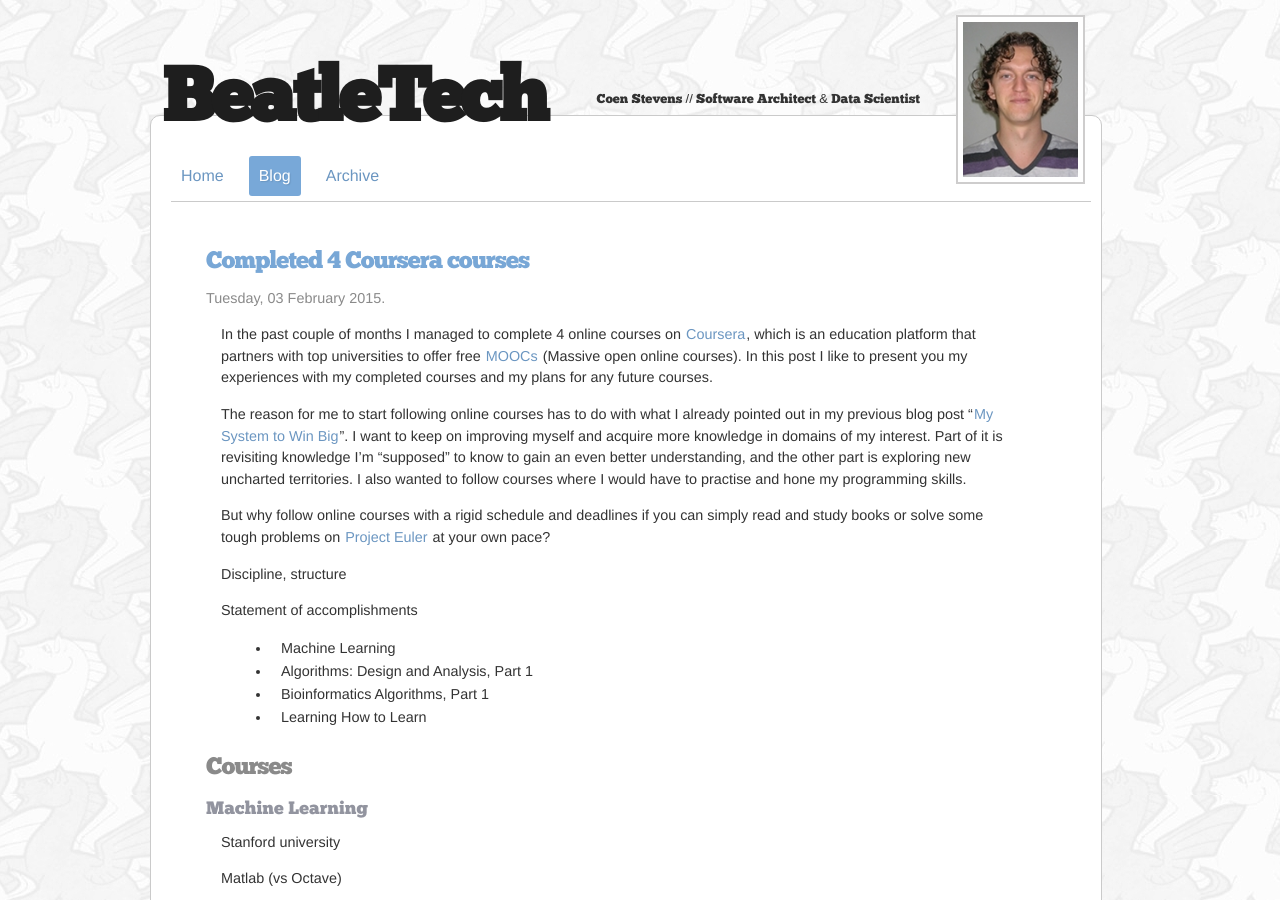
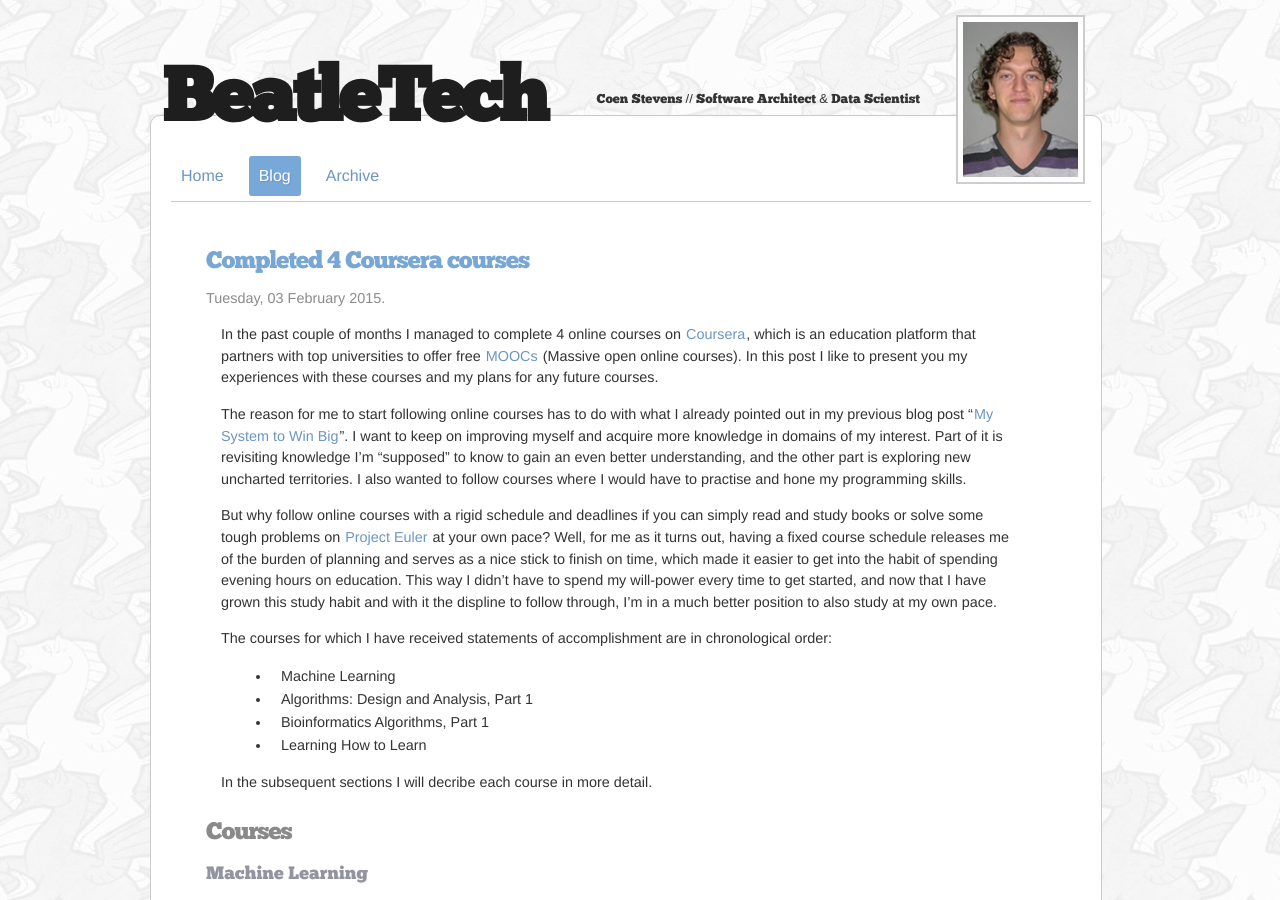
Before and after one commit to beatlevic/beatletech, a Jekyll site: the page built from _posts/2015-02-03-coursera-courses.markdown, in a window 1280 px wide and 900 px high. Built offline with Jekyll 4.4.1, drawn with Linux system fonts in a browser that asks for light colours; nearby versions of some CDN libraries; Markdown is read by kramdown in place of the engine named in the settings; comment, search, counter and statistics services are not loaded.

Commit message:
Finished intro coursera

```diff
--- a/_posts/2015-02-03-coursera-courses.markdown
+++ b/_posts/2015-02-03-coursera-courses.markdown
@@ -11,29 +11,31 @@ published: true
 In the past couple of months I managed to complete 4 online courses on
 [Coursera](http://coursera.com), which is an education platform that partners with top universities
 to offer free [MOOCs](http://en.wikipedia.org/wiki/Massive_open_online_course) (Massive open online
-courses). In this post I like to present you my experiences with my completed courses and my plans for any
+courses). In this post I like to present you my experiences with these courses and my plans for any
 future courses.
 
 The reason for me to start following online courses has to do with what I already pointed out in my
-previous blog post "[My System to Win Big](http://beatletech.com/2015/01/31/my-system)". I want to
+previous blog post "[My System to Win Big](http://beatletech.com/2015/02/03/my-system-to-win-big)". I want to
 keep on improving myself and acquire more knowledge in domains of my interest. Part of it is
 revisiting knowledge I'm "supposed" to know to gain an even better understanding, and the other part
 is exploring new uncharted territories. I also wanted to follow courses where I would have to
 practise and hone my programming skills.
 
 But why follow online courses with a rigid schedule and deadlines if you can simply read and study books or solve some tough problems on
-[Project Euler](https://projecteuler.net/) at your own pace?
+[Project Euler](https://projecteuler.net/) at your own pace? Well, for me as it turns out, having a fixed
+course schedule releases me of the burden of planning and serves as a nice stick to finish on time,
+which made it easier to get into the habit of spending evening hours on education. This way I didn't
+have to spend my will-power every time to get started, and now that I have grown this study habit and
+with it the displine to follow through, I'm in a much better position to also study at my own pace.
 
-Discipline, structure
-
-
-
-Statement of accomplishments
+The courses for which I have received statements of accomplishment are in chronological order:
 
 - [Machine Learning](https://www.coursera.org/course/ml)
 - [Algorithms: Design and Analysis, Part 1](https://www.coursera.org/course/algo)
 - [Bioinformatics Algorithms, Part 1](https://www.coursera.org/course/bioinformatics)
 - [Learning How to Learn](https://www.coursera.org/course/learning)
+
+In the subsequent sections I will decribe each course in more detail.
 
 ### Courses
 #### Machine Learning
```
Also changed, not shown: 3 other files.
